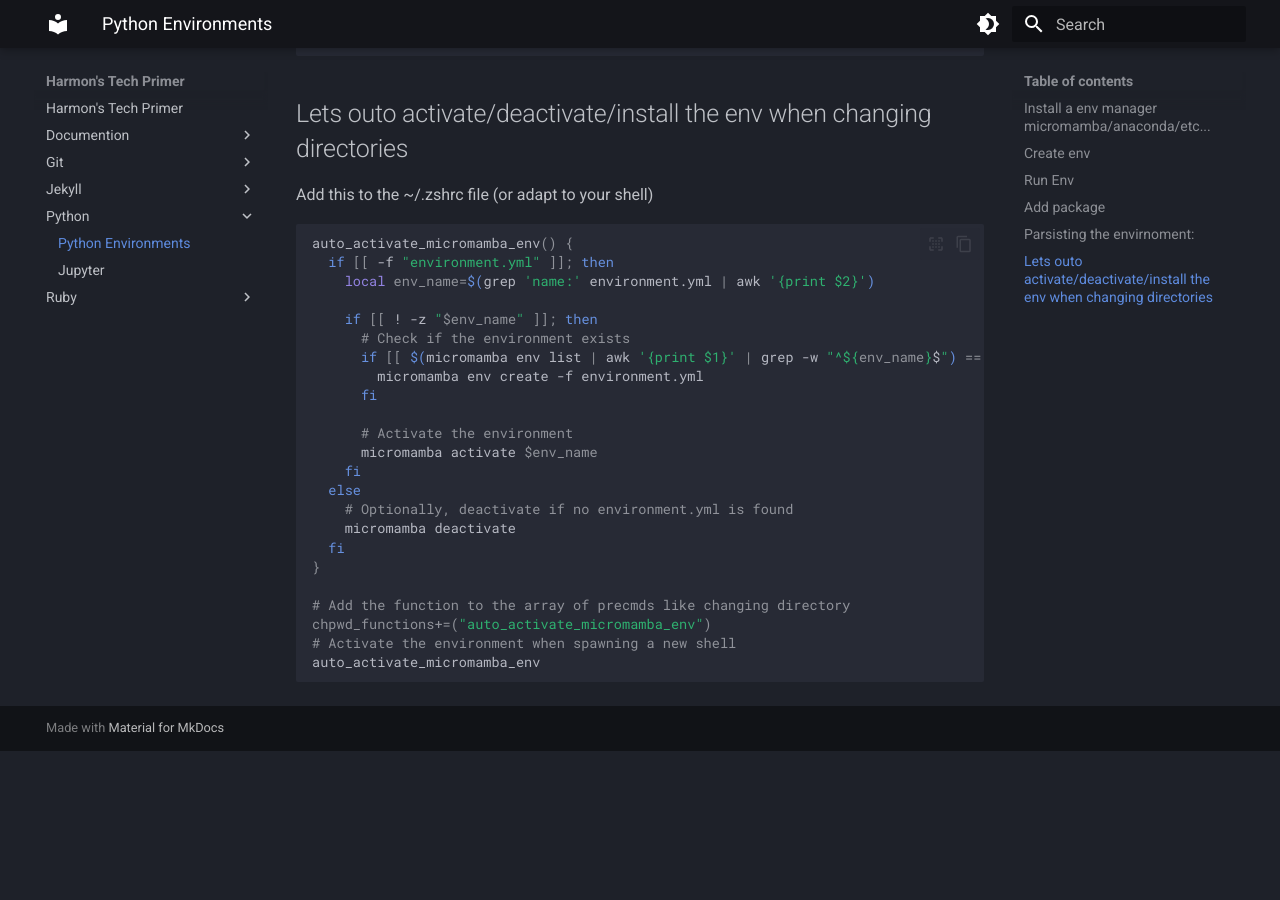
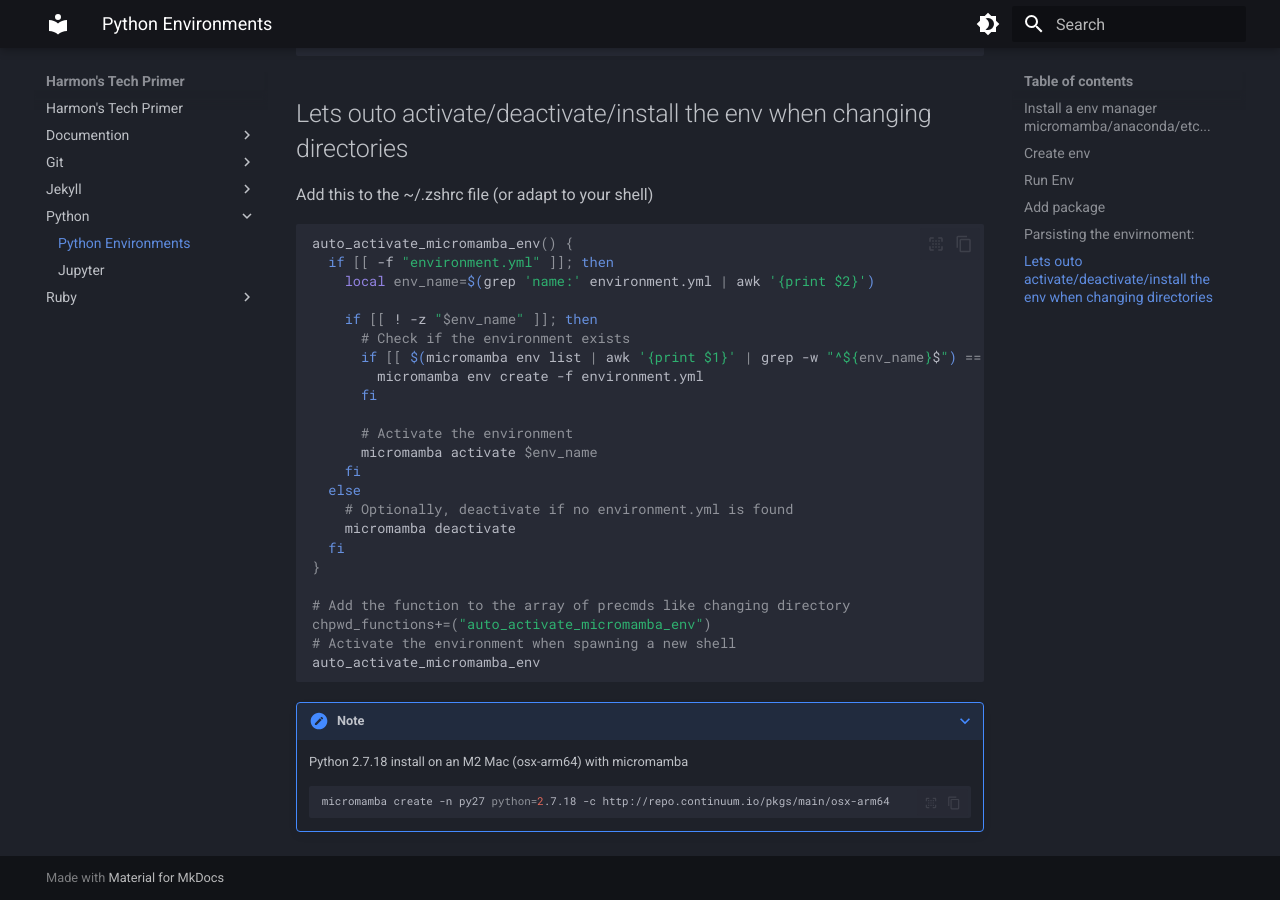
Before and after one commit to harmonwood/harmons-tech-primer, an MkDocs documentation site: the page built from docs/python/environments.md, in a window 1280 px wide and 900 px high, scrolled down 766 px. Built offline with MkDocs 1.6.1 and Material for MkDocs 9.7.7, drawn with Linux system fonts in a browser that asks for light colours; before the commit the page ends 1517 px from its top, so only the background shows below that; some of the changed text lies outside the part shown.

Commit message:
added notes on python 2 with M2 chips

````diff
--- a/docs/python/environments.md
+++ b/docs/python/environments.md
@@ -59,3 +59,10 @@ chpwd_functions+=("auto_activate_micromamba_env")
 # Activate the environment when spawning a new shell
 auto_activate_micromamba_env
 ```
+
+???+ note
+    Python 2.7.18 install on an M2 Mac (osx-arm64) with micromamba
+
+    ```sh
+    micromamba create -n py27 python=2.7.18 -c http://repo.continuum.io/pkgs/main/osx-arm64
+    ```
````
Also changed, not shown: other parts of docs/python/environments.md (+2 -2 lines), docs/ruby/environments.md (+1 -1 lines).
